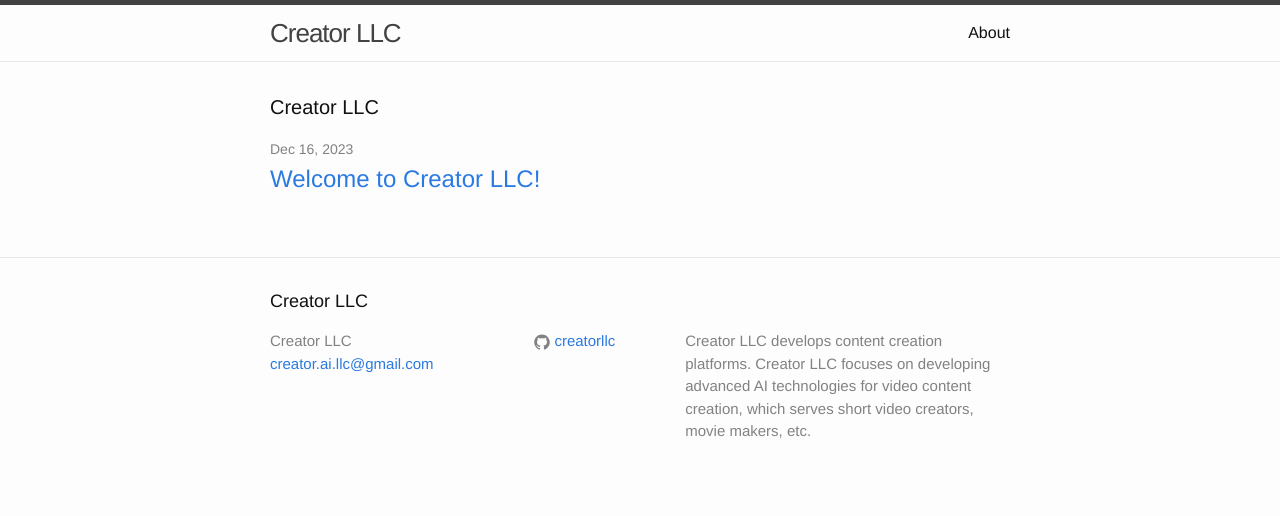
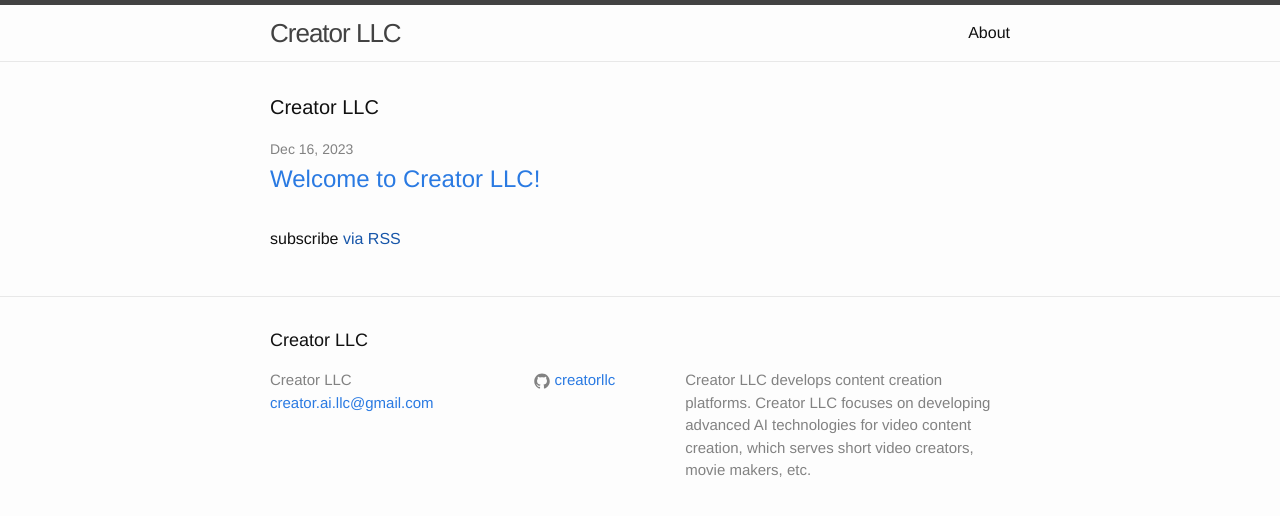
Before and after one commit to CreatorLLC/CreatorLLC.github.io, a Jekyll site: the page built from index.html, in a window 1280 px wide. Shown: the top 516 px of the page. Built offline with Jekyll 4.4.1, drawn with Linux system fonts in a browser that asks for light colours.

Commit message:
Update index.html

```diff
--- a/index.html
+++ b/index.html
@@ -18,6 +18,6 @@ layout: default
     {% endfor %}
   </ul>
 
-<!--   <p class="rss-subscribe">subscribe <a href="{{ "/feed.xml" | prepend: https://creatorllc.github.io/ }}">via RSS</a></p> -->
+  <p class="rss-subscribe">subscribe <a href="{{https://creatorllc.github.io/ }}">via RSS</a></p>
 
 </div>
```
